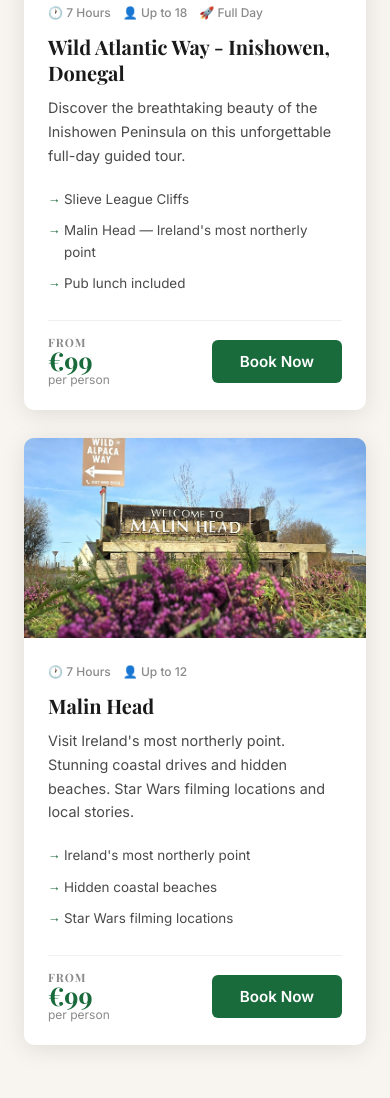
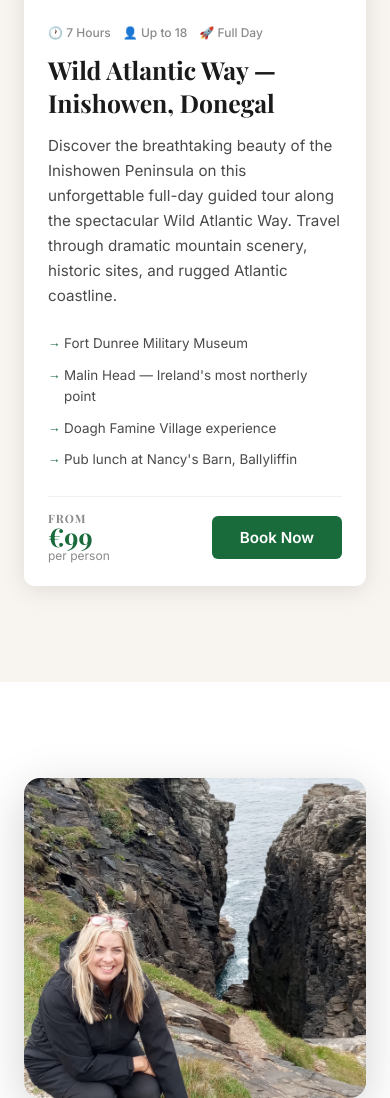
Before and after one commit to cbeckermann/nwst, a plain HTML site: page index.html in a window 390 px wide. Shown: the part 1667-2765 px from the top of the page. Drawn offline with nearby package versions, Linux system fonts and the light colour scheme.

Commit message:
Replace tour grid with single horizontal Wild Atlantic Way card
- Remove Malin Head card from homepage
- Redesign as wide horizontal layout with photo left, content right
- Mobile responsive: stacks vertically on small screens

Co-Authored-By: Claude Sonnet 4.6 <noreply@anthropic.com>

```diff
--- a/index.html
+++ b/index.html
@@ -75,9 +75,9 @@
         <p class="section-sub">Each tour is carefully crafted to show you the very best of Ireland's stunning north-west coast.</p>
       </div>
 
-      <div class="tours__grid" id="toursGrid">
+      <div class="tours__single">
 
-        <article class="tour-card" data-tour="wild-atlantic" onclick="window.location='tour.html?id=wild-atlantic'" style="cursor:pointer">
+        <article class="tour-card tour-card--wide" data-tour="wild-atlantic" onclick="window.location='tour.html?id=wild-atlantic'" style="cursor:pointer">
           <div class="tour-card__img" style="background-image:url('images/figma-wild-atlantic.jpg')"></div>
           <div class="tour-card__badge">Most Popular</div>
           <div class="tour-card__body">
@@ -86,37 +86,17 @@
               <span>&#128100; Up to 18</span>
               <span>&#128640; Full Day</span>
             </div>
-            <h3>Wild Atlantic Way - Inishowen, Donegal</h3>
-            <p>Discover the breathtaking beauty of the Inishowen Peninsula on this unforgettable full-day guided tour.</p>
+            <h3>Wild Atlantic Way — Inishowen, Donegal</h3>
+            <p>Discover the breathtaking beauty of the Inishowen Peninsula on this unforgettable full-day guided tour along the spectacular Wild Atlantic Way. Travel through dramatic mountain scenery, historic sites, and rugged Atlantic coastline.</p>
             <ul class="tour-card__highlights">
-              <li>Slieve League Cliffs</li>
+              <li>Fort Dunree Military Museum</li>
               <li>Malin Head — Ireland's most northerly point</li>
-              <li>Pub lunch included</li>
+              <li>Doagh Famine Village experience</li>
+              <li>Pub lunch at Nancy's Barn, Ballyliffin</li>
             </ul>
             <div class="tour-card__footer">
               <div class="tour-card__price"><span>From</span> €99 <small>per person</small></div>
               <button class="btn btn--primary" onclick="openBooking('Wild Atlantic Way', 99)">Book Now</button>
-            </div>
-          </div>
-        </article>
-
-        <article class="tour-card" data-tour="malin-head" onclick="window.location='tour.html?id=malin-head'" style="cursor:pointer">
-          <div class="tour-card__img" style="background-image:url('images/figma-malin-head.jpg')"></div>
-          <div class="tour-card__body">
-            <div class="tour-card__meta">
-              <span>&#128336; 7 Hours</span>
-              <span>&#128100; Up to 12</span>
-            </div>
-            <h3>Malin Head</h3>
-            <p>Visit Ireland's most northerly point. Stunning coastal drives and hidden beaches. Star Wars filming locations and local stories.</p>
-            <ul class="tour-card__highlights">
-              <li>Ireland's most northerly point</li>
-              <li>Hidden coastal beaches</li>
-              <li>Star Wars filming locations</li>
-            </ul>
-            <div class="tour-card__footer">
-              <div class="tour-card__price"><span>From</span> €99 <small>per person</small></div>
-              <button class="btn btn--primary" onclick="openBooking('Malin Head', 99)">Book Now</button>
             </div>
           </div>
         </article>
--- a/styles.css
+++ b/styles.css
@@ -343,6 +343,36 @@ ul { list-style: none; }
   display: grid;
   grid-template-columns: repeat(3, 1fr);
   gap: 28px;
+}
+.tours__single {
+  max-width: 900px;
+  margin: 0 auto;
+}
+.tour-card.tour-card--wide {
+  flex-direction: row;
+}
+.tour-card.tour-card--wide .tour-card__img {
+  width: 420px;
+  min-width: 420px;
+  min-height: 320px;
+  height: auto;
+  border-radius: var(--radius) 0 0 var(--radius);
+}
+.tour-card.tour-card--wide .tour-card__body {
+  padding: 36px 40px;
+}
+.tour-card.tour-card--wide .tour-card__body h3 {
+  font-size: 1.55rem;
+  margin-bottom: 14px;
+}
+.tour-card.tour-card--wide .tour-card__body p {
+  font-size: .95rem;
+  margin-bottom: 20px;
+}
+@media (max-width: 768px) {
+  .tour-card.tour-card--wide { flex-direction: column; }
+  .tour-card.tour-card--wide .tour-card__img { width: 100%; min-width: 0; height: 220px; min-height: 0; border-radius: var(--radius) var(--radius) 0 0; }
+  .tour-card.tour-card--wide .tour-card__body { padding: 24px; }
 }
 .tour-card {
   background: white;
```
